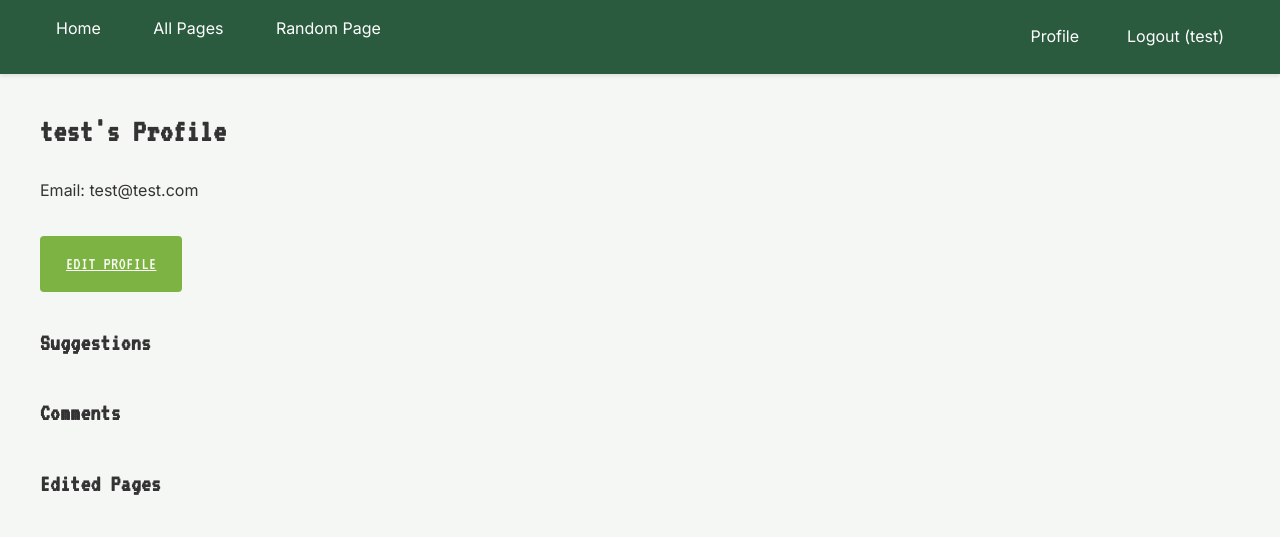
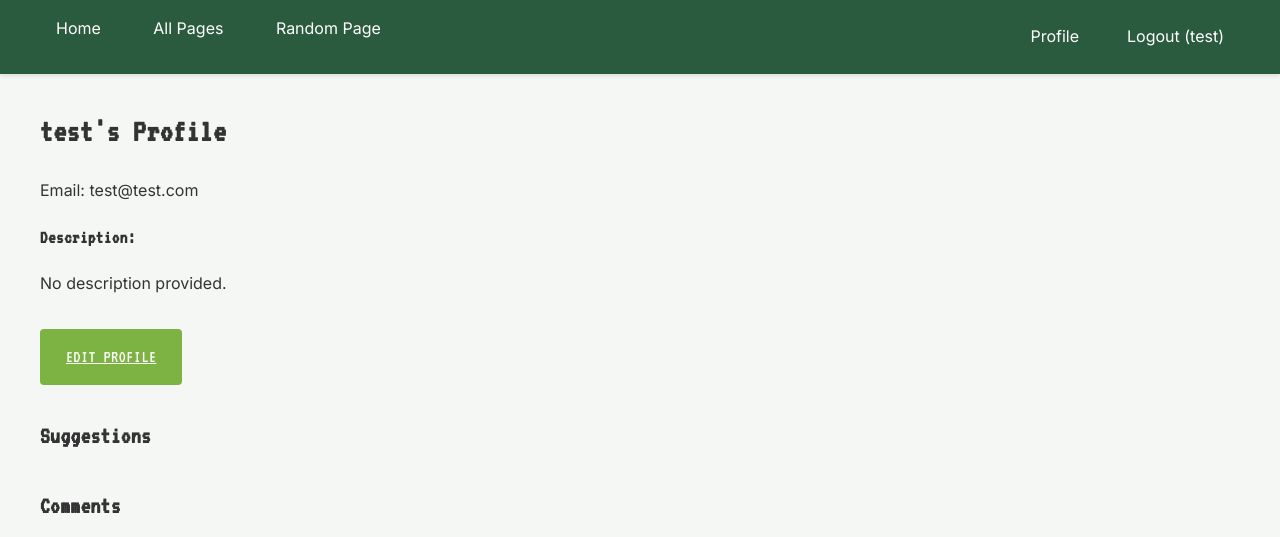
Before and after one commit to Doody06/Practice_Wiki, a Flask app: a page that uses app/templates/profile.html in a window 1280 px wide. Shown: the top 537 px of the page. Run offline with Flask 3, Linux system fonts and the light colour scheme; a user stored in the database is signed in.

Commit message:
Implemented user descriptions

```diff
--- a/app/forms.py
+++ b/app/forms.py
@@ -20,6 +20,7 @@ class EditProfileForm(FlaskForm):
     email = EmailField('Email', validators=[DataRequired(), Email(),])
     password = PasswordField('Password', validators=[Optional(), Length(min=6, max=50)])
     confirm_password = PasswordField('Confirm Password', validators=[Optional()])
+    description = TextAreaField('Description', validators=[Optional(), Length(max=300)])
 
     def validate_confirm_password(form, field):
         if form.password.data:
--- a/app/models.py
+++ b/app/models.py
@@ -5,6 +5,7 @@ from app import db
 class User(db.Model, UserMixin):
     id = db.Column(db.Integer, primary_key=True)
     username = db.Column(db.String(150), unique=True, nullable=False)
+    description = db.Column(db.String(300))
     email = db.Column(db.String(150), unique=True, nullable=False)
     password = db.Column(db.String(200), nullable=False)
     is_admin = db.Column(db.Boolean, default=False)
--- a/app/routes/user.py
+++ b/app/routes/user.py
@@ -139,10 +139,15 @@ def profile(username):
     user = User.query.get(user_id)
     user_suggestions = Suggestion.query.filter_by(suggested_by_id=user_id).all()
     user_comments = Comment.query.filter_by(author_id=user_id).all()
+    user_description = User.query.get(user_id).description
+
+    if User.query.filter_by(id=user_id).first().description:
+        user_description = User.query.filter_by(id=user_id).first().description
+
     if user.is_admin:
         edited_pages = PageVersion.query.filter_by(author_id=user_id).all()
-        return render_template('profile.html', user=current_user, suggestions=user_suggestions or None, comments=user_comments or None, edited_pages=edited_pages or None)
-    return render_template('profile.html', user=current_user, suggestions=user_suggestions or None, comments=user_comments or None)
+        return render_template('profile.html', user=current_user, suggestions=user_suggestions or None, comments=user_comments or None, edited_pages=edited_pages or None, description=user_description or None)
+    return render_template('profile.html', user=current_user, suggestions=user_suggestions or None, comments=user_comments or None, description=user_description or None)
 
 @bp.route('/random_page')
 def random_page():
--- a/app/templates/edit_profile.html
+++ b/app/templates/edit_profile.html
@@ -22,8 +22,11 @@
         <div class="mb-3">
             <label for="confirm_password" class="form-label">Confirm Password</label>
             <input type="password" class="form-control" id="confirm_password" name="confirm_password">
+        <div class="mb-3">
+            <label for="description" class="form-label">Description</label>
+            <textarea class="form-control" id="description" name="description" rows="3" placeholder="Enter a brief description about yourself">{{ user.description }}</textarea>
+        </form>
         <button type="submit" class="btn btn-primary">Change profile information</button>
-        </form>
 </div>
 
 {% endblock %}
--- a/app/templates/profile.html
+++ b/app/templates/profile.html
@@ -6,6 +6,10 @@
 <div class="container mt-5">
     <h1>{{ user.username }}'s Profile</h1>
     <p>Email: {{ user.email }}</p> <!-- hide email in the future -->
+    <div class="mb-3">
+    <h3>Description:</h3>
+    <p>{{ description or "No description provided." }}</p>
+    </div>
 </div>
 <div class="container mt-5">
     <a href="{{ url_for('auth.edit_profile') }}" class="btn btn-primary">Edit Profile</a>
```
Also changed, not shown: app/routes/auth.py (+17 -0 lines), migrations/versions/3974367a4d3c_user_descriptions.py (added, +32 -0 lines), instance/app.db.
